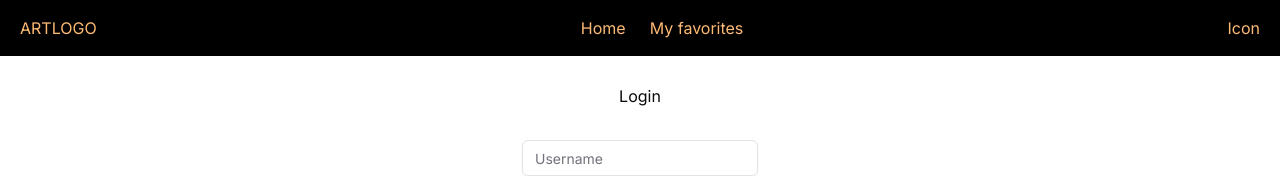
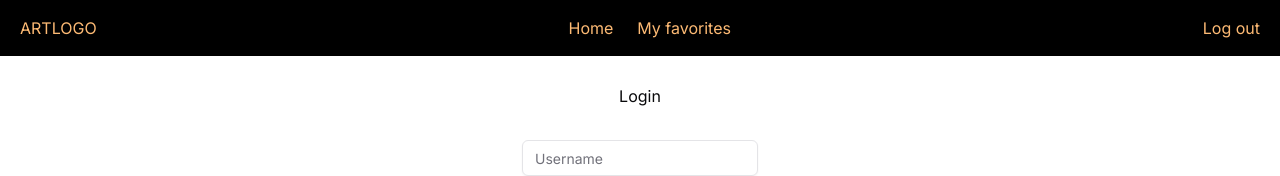
Before and after one commit to turnkeytitan/world-art, a Next.js app in the folder world-art/: page /login in a window 1280 px wide. Shown: the top 176 px of the page. Built offline with nearby package versions, Linux system fonts and the light colour scheme.

Commit message:
feat: log out

```diff
--- a/world-art/src/components/main-nav.tsx
+++ b/world-art/src/components/main-nav.tsx
@@ -1,3 +1,4 @@
+'use client'
 import Link from "next/link";
 function Nav() {
   return (
@@ -13,7 +14,14 @@ function Nav() {
           </li>
         </ul>
       </nav>
-      <p>Icon</p>
+      <p
+        className="cursor-pointer"
+        onClick={() => {
+          localStorage.clear();
+          window.location.href = "/login";
+        }}>
+        Log out
+      </p>
     </header>
   );
 }
--- a/world-art/src/components/ui/LoginForm.tsx
+++ b/world-art/src/components/ui/LoginForm.tsx
@@ -11,7 +11,6 @@ const LoginForm = () => {
 
   const handleSubmit = async () => {
     const response = await login({ username, email, password });
-console.log(response);
 
     if (response.success) {
       localStorage.setItem("userid", response.data.id!);
```
